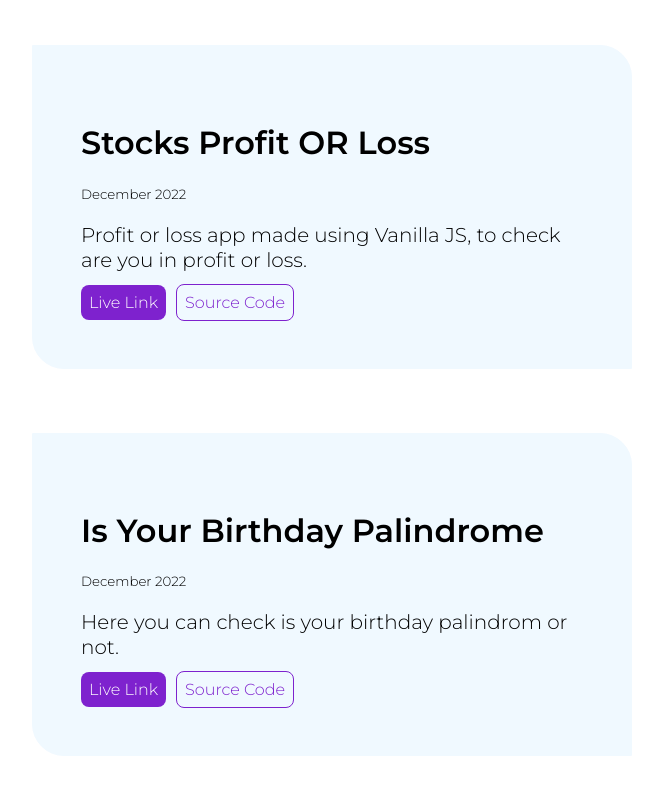
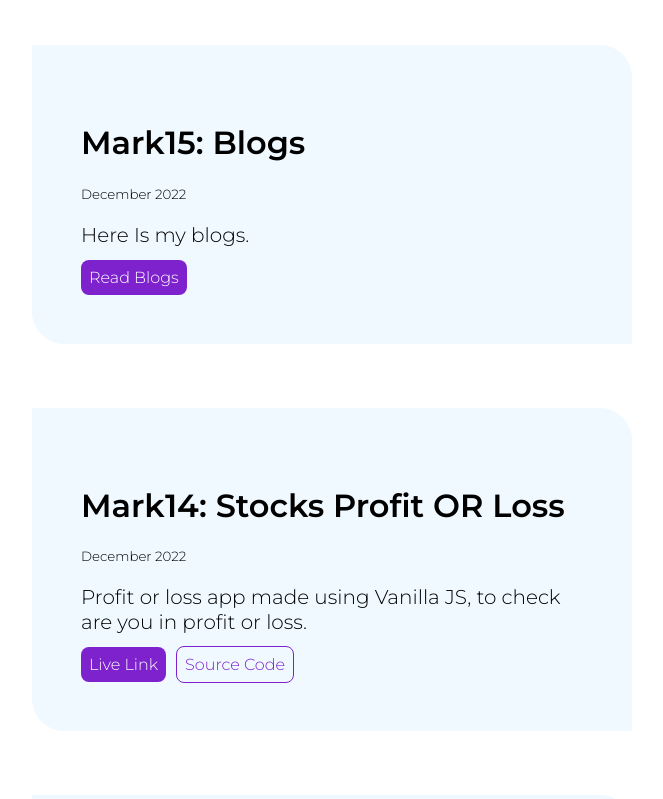
Before and after one commit to yash-purkar/portfolio, a React (Create React App) app: page /projects in a window 1280 px wide. Shown: the part 580-1379 px from the top of the page, without its empty margins (308-971 px from the left). Built offline with nearby package versions, Linux system fonts and the light colour scheme.

Commit message:
updated files

```diff
--- a/src/Components/Projects.js
+++ b/src/Components/Projects.js
@@ -15,8 +15,8 @@ const Projects = () => {
       <Header img={img} txt="See My" htxt="Projects" />
       {
         projData.map((currElem, indx) => {
-          const { heading, date, text, liveLink, code } = currElem;
-          return <ProjSec heading={heading} date={date} text={text} liveLink={liveLink} code={code} />
+          const { heading, date, text, liveLink, code, btnNo } = currElem;
+          return <ProjSec heading={heading} date={date} text={text} liveLink={liveLink} code={code} btnNo={btnNo} />
         })}
 
     </>
--- a/src/Components/Projects/ProjData.js
+++ b/src/Components/Projects/ProjData.js
@@ -1,68 +1,111 @@
 
 const data = [
-
   {
-    heading: "Stocks Profit OR Loss",
+    heading: "Mark15: Blogs",
+    date: "December 2022",
+    text: "Here Is my blogs.",
+    btnNo: 1
+  },
+  {
+    heading: "Mark14: Stocks Profit OR Loss",
     date: "December 2022",
     text: "Profit or loss app made using Vanilla JS, to check are you in profit or loss.",
     liveLink: "https://stocks-profit-or-loss-calculator.netlify.app/",
     code: "https://github.com/yash-purkar/stocks_profit_or_loss_calculator/blob/master/index.js"
   },
   {
-    heading: "Is Your Birthday Palindrome",
+    heading: "Mark13: Is Your Birthday Palindrome",
     date: "December 2022",
     text: "Here you can check is your birthday palindrom or not.",
     liveLink: "https://is-birthday-palindrome-or-not.netlify.app/",
     code: "https://github.com/yash-purkar/isBirthdayPalindrome"
   },
   {
-    heading: "Fun With Triangles",
+    heading: "Mark12: Fun With Triangles",
     date: "December 2022",
     text: "Fun with a triangle, we can check is triangle is forming or not and also check hypoteneus of triangle.And We can also check area of triangle, and play a quiz about triangles",
     liveLink: "https://yash-fun-with-triangle.netlify.app/",
     code: "https://github.com/yash-purkar/funWithTriangles"
   },
   {
-    heading: "Is Your Birthday Lucky?",
+    heading: "Mark11: Is Your Birthday Lucky?",
     date: "December 2022",
     text: "To check is your birthday lucky or not made using Vanilla JS.",
     liveLink: "https://yash-purkar-is-your-birthday-lucky.netlify.app/",
     code: "https://github.com/yash-purkar/IsYourBirthdayLucky"
   },
   {
-    heading: "Cash Register Manager",
+    heading: "Mark10: Cash Register Manager",
     date: "December 2022",
     text: "Cash Register App which helps the user by telling how can they return the change with minimum number of notes.",
     liveLink: "https://yashpurkar-cash-register.netlify.app/",
     code: "https://github.com/yash-purkar/cash-register"
   },
+
   {
-    heading: "Emoji Interpreter",
+    heading: "Mark9: Movie Recommendation App",
+    date: "December 2022",
+    text: "Here I have share my favourite movies on particular topic.",
+    liveLink: "https://movie-recommondation.netlify.app/",
+    code: "https://github.com/yash-purkar/movie-recommondation"
+  },
+  {
+    heading: "Mark8: Emoji Interpreter",
     date: "December 2022",
     text: "Emoji Interpreter to check the meaning of Emoji.",
     liveLink: "https://yash-emoji-interpreter.netlify.app",
     code: "https://github.com/yash-purkar/emoji-interpreter"
   },
   {
-    heading: "Movie Recommendation App",
-    date: "December 2022",
-    text: "Here I have share my favourite movies on particular topic.",
-    liveLink: "https://movie-recommondation.netlify.app/",
-    code: "https://github.com/yash-purkar/movie-recommondation"
-  },
-  {
-    heading: "Jar Jar Binks Translator",
+    heading: "Mark7: Jar Jar Binks Translator",
     date: "December 2022",
     text: "This is funny translator app , you can put your english sentence it will convert that into Jar Jar Binks.",
     liveLink: "https://yash-jar-jar-binks.netlify.app/",
     code: "https://github.com/yash-purkar/jar-jar-binks-translator"
   },
   {
-    heading: "Banana Talk",
+    heading: "Mark6: Banana Talk",
     date: "November 2022",
     text: "Minion App to translate your text into minion, built with Vanilla JS",
     liveLink: "https://yash-banana-translator.netlify.app/",
     code: "https://github.com/yash-purkar/banana-translator"
+  },
+  {
+    heading: "Mark5: Portfolio blogs page",
+    date: "November 2022",
+    text: "Here is the portfolio, and this I have made a  blog page.",
+    liveLink: "/blogs"
+    ,
+    code: "https://github.com/yash-purkar/portfolio/tree/master/src/Components/Blogs"
+  },
+  {
+    heading: "Mark4: Portfolio",
+    date: "November 2022",
+    text: "Here is the my portfolio with all my projects , some blogs and also with my social media links.",
+    liveLink: "https://yashpurkar-portfolio.netlify.app/",
+    code: "https://github.com/yash-purkar/portfolio"
+  },
+  {
+    heading: "Mark3: CLI Github Link",
+    date: "November 2022",
+    text: "Here is the CLI project uploaded on github",
+    liveLink: "https://replit.com/@YashPurkar1/markTwo?embed=1&output=1",
+    code: "https://github.com/yash-purkar/yashpurkar-markTwo"
+  },
+
+  {
+    heading: "Mark2: Are You Cricket Fan?",
+    date: "Octomber 2022",
+    text: "A CLI app built with NodeJs.You can send this to friend to check them interest in cricket.",
+    liveLink: "https://replit.com/@YashPurkar1/markTwo?embed=1&output=1",
+    code: "https://github.com/yash-purkar/yashpurkar-markTwo"
+  },
+  {
+    heading: "Mark1: Do you know me really?",
+    date: "Octomber 2022",
+    text: "A CLI app built with NodeJs. You can send this to your friends and find out who really knows you.",
+    liveLink: "https://replit.com/@YashPurkar1/markOne?embed=1&output=1",
+    code: "https://github.com/yash-purkar/yashpurkar-markOne"
   },
   {
     heading: "To-Do App",
@@ -85,20 +128,7 @@ const data = [
     liveLink: "https://yashpurkar-restaurant-app.netlify.app",
     code: "https://github.com/yash-purkar/restaurant_app"
   },
-  {
-    heading: "Are You Cricket Fan?",
-    date: "Octomber 2022",
-    text: "A CLI app built with NodeJs.You can send this to friend to check them interest in cricket.",
-    liveLink: "https://replit.com/@YashPurkar1/markTwo?embed=1&output=1",
-    code: "https://github.com/yash-purkar/yashpurkar-markTwo"
-  },
-  {
-    heading: "Do you know me really?",
-    date: "Octomber 2022",
-    text: "A CLI app built with NodeJs. You can send this to your friends and find out who really knows you.",
-    liveLink: "https://replit.com/@YashPurkar1/markOne?embed=1&output=1",
-    code: "https://github.com/yash-purkar/yashpurkar-markOne"
-  }
+
 
 ]
 
--- a/src/Components/Projects/proj_section.js
+++ b/src/Components/Projects/proj_section.js
@@ -1,6 +1,7 @@
 import React from 'react'
+import { NavLink } from 'react-router-dom';
 
-const proj_section = ({ heading, date, text, liveLink, code }) => {
+const proj_section = ({ heading, date, text, liveLink, code, btnNo }) => {
   return (
     <div className="container container-center">
       <ol reversed className="list-non-bullet proj">
@@ -12,21 +13,35 @@ const proj_section = ({ heading, date, text, liveLink, code }) => {
             <p style={{ marginBottom: "20px" }}>
               {text}
             </p>
+
+            {
+              btnNo === 1 ? <NavLink
+                className="link link-primary hover-primary"
+                to="/blogs"
+                rel="noreferrer"
+                target="_blank"
+              >Read Blogs</NavLink>
+                :
+                <div className="btns">
                   <a
                     className="link link-primary hover-primary"
                     href={liveLink}
                     rel="noreferrer"
                     target="_blank"
-            >Live Link</a
-            >
+                  >Live Link</a>
                   <span className='break'></span>
+
                   <a
                     className="link link-secondary hover-secondary"
                     href={code}
                     rel="noreferrer"
-              target="_blank"
-            >Source Code</a
-            >
+                    target="_blank">Source Code</a>
+                </div>
+            }
+
+
+
+
           </div>
         </li>
 
@@ -35,4 +50,4 @@ const proj_section = ({ heading, date, text, liveLink, code }) => {
   )
 }
 
-export default proj_section
+export default proj_section;
```
Lines whose indentation alone changed are shown as unchanged.
